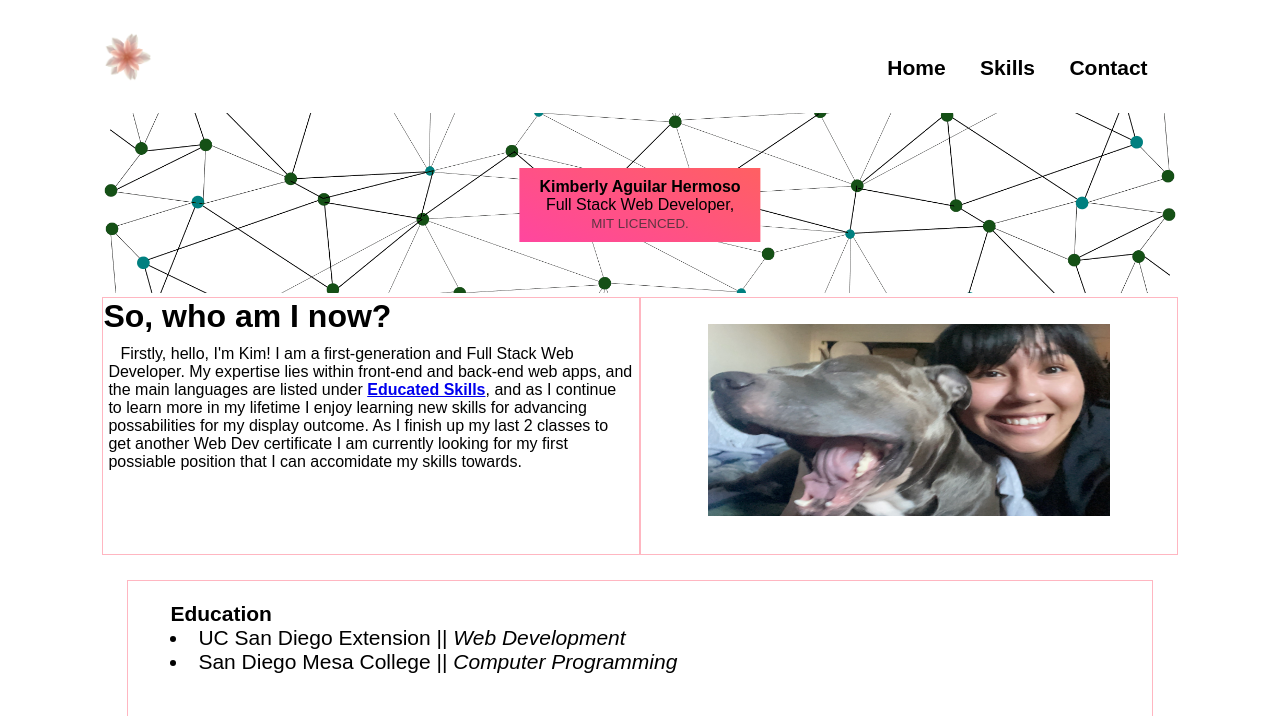
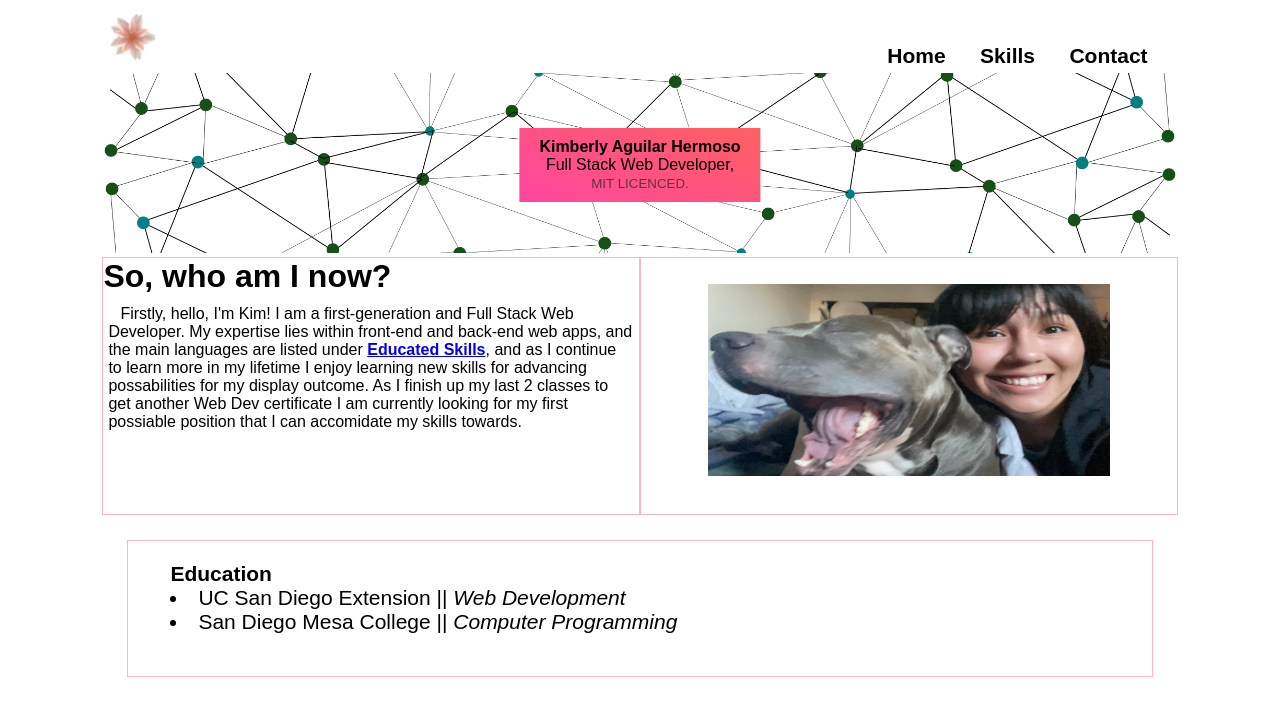
Before and after one commit to KimAH1999/MyPortfolio, a PHP site: page /about.html in a window 1280 px wide. Shown: the top 716 px of the page. Run offline with PHP 8.4, Linux system fonts and the light colour scheme.

Commit message:
.navbar changed center with baseline

```diff
--- a/assets/about.css
+++ b/assets/about.css
@@ -16,14 +16,14 @@
 .navbar {
     width: 100%;
     display: flex;
-    align-items: center;
+    align-items: baseline;
 }
 
 
 .logo {
     width: 50px;
     cursor: pointer;
-    margin: 30px 0;
+    margin: 10px 5px;
 }
 
 nav {
--- a/assets/contact.css
+++ b/assets/contact.css
@@ -30,14 +30,14 @@ body {
 .navbar {
   width: 100%;
   display: flex;
-  align-items: center;
+  align-items: baseline;
 }
 
 
 .logo {
   width: 50px;
   cursor: pointer;
-  margin: 30px 0;
+  margin: 10px 5px;
 }
 
 .menu-icon {
--- a/assets/skills.css
+++ b/assets/skills.css
@@ -16,14 +16,14 @@
 .navbar {
     width: 100%;
     display: flex;
-    align-items: center;
+    align-items: baseline;
 }
 
 
 .logo {
     width: 50px;
     cursor: pointer;
-    margin: 30px 0;
+    margin: 10px 5px;
 }
 
 .menu-icon {
--- a/assets/style.css
+++ b/assets/style.css
@@ -7,6 +7,8 @@
 .container {
     width: 100%;
     min-height: 100vh;
+    padding-left: 8%;
+    padding-right: 8%;
     box-sizing: border-box;
     overflow: hidden;
 }
@@ -14,7 +16,7 @@
 .navbar {
     width: 100%;
     display: flex;
-    align-items: center;
+    align-items: baseline;
 }
 
 .logo {
```
